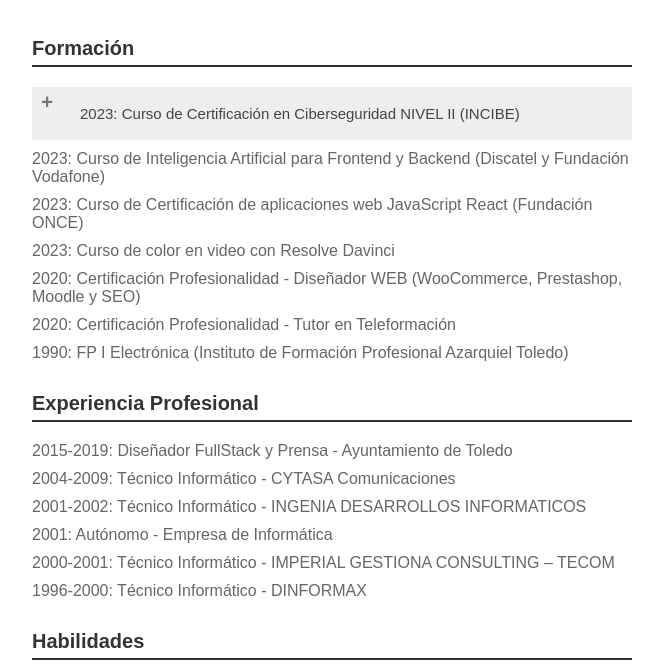
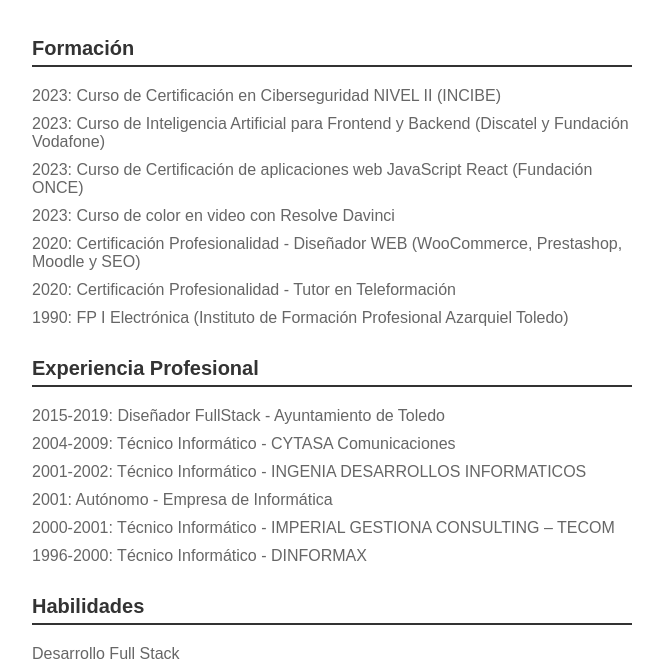
Before and after one commit to PixalStudioDev/FrontEndONCE, a plain HTML site: page ejercicios/cv/index.html in a window 1280 px wide. Shown: the part 287-957 px from the top of the page, without its empty margins (308-971 px from the left). Drawn offline with Linux system fonts and the light colour scheme.

Commit message:
Add files via upload

```diff
--- a/ejercicios/cv/css/styles.css
+++ b/ejercicios/cv/css/styles.css
@@ -1,5 +1,5 @@
 * {
-  margin: 0;
+  margin: 0 ;
   padding: 0;
   box-sizing: border-box;
 }
@@ -63,7 +63,7 @@
 
 a:hover svg {
 
-  transition: fill 0.3s ease;
+  transition: fill 0.3s ease; /* Transición suave del color */
 }
 
 img {
@@ -79,66 +79,6 @@
   margin-right: 5px;
 }
 
-div.section:nth-child(5)>ul:nth-child(2) {
+div.section:nth-child(5) > ul:nth-child(2) {
   display: flex;
-}
-
-.accordion {
-  background-color: #eee;
-  color: #444;
-  cursor: pointer;
-  padding: 18px;
-  width: 100%;
-  border: none;
-  text-align: left;
-  outline: none;
-  font-size: 15px;
-  transition: 0.4s;
-  position: relative;
-  /* Posición relativa para el :after */
-}
-
-.active,
-.accordion:hover {
-  background-color: #ccc;
-}
-
-.accordion span {
-  display: inline-block;
-  width: calc(100% - 30px);
-  padding-left: 30px;
-}
-
-.accordion:after {
-  content: '\002B';
-  color: #777;
-  position: absolute;
-  left: 5px;
-  top: 5px;
-  transform: rotate(0deg);
-  font-weight: bold;
-  width: 20px;
-  height: 20px;
-  text-align: center;
-  line-height: 20px;
-  transition: transform 0.3s ease;
-  font-size: 20px;
-}
-
-.active:after {
-  transform: rotate(45deg);
-}
-
-.panel {
-  max-height: 0;
-  overflow: hidden;
-  transition: max-height 0.2s ease-out;
-}
-
-.panel > p {
-  margin-top: 10px;
-  margin-bottom: 10px;
-  font-family: 'Segoe UI', Tahoma, Geneva, Verdana, sans-serif;
-  font-weight: bold;
-  font-size: 13px;
-}
+  }
--- a/ejercicios/cv/index.html
+++ b/ejercicios/cv/index.html
@@ -1,12 +1,9 @@
 <!DOCTYPE html>
-<html lang="es">
+<html>
 
 <head>
   <title>CV de Antonio Seguido Esteban</title>
   <meta charset="utf-8">
-  <meta name="description"
-    content="CV de Antonio Seguido Esteban, Técnico Informático con más de 20 años de experiencia.">
-  <meta name="viewport" content="width=device-width, initial-scale=1">
   <link rel="stylesheet" href="css/styles.css" type="text/css" />
 </head>
 
@@ -20,18 +17,15 @@
       <p>Técnico Informático con más de 20 años de experiencia</p>
       <br>
       Email: <a href="mailto:toniseguido@gmail.com">toniseguido@gmail.com</a> |
-      Telf: <a href="tel:+34619730074">619730074</a>
+      Tlf: <a href="tel:+34619730074">619730074</a>
+
+
     </header>
 
-    <section class="section">
+    <div class="section">
       <h2>Formación</h2>
       <ul>
-        <li class="accordion">
-          <span>2023: Curso de Certificación en Ciberseguridad NIVEL II (INCIBE)</span>
-          <article class="panel">
-            <p>El curso proporciona una comprensión profunda de la ciberseguridad, incluyendo la gestión de incidentes y análisis forense, junto con el manejo de riesgos y cumplimiento del GDPR, fortaleciendo habilidades en sistemas operativos, redes y herramientas empresariales especializadas.</p>
-          </article>
-        </li>
+        <li>2023: Curso de Certificación en Ciberseguridad NIVEL II (INCIBE)</li>
         <li>2023: Curso de Inteligencia Artificial para Frontend y Backend (Discatel y Fundación Vodafone)</li>
         <li>2023: Curso de Certificación de aplicaciones web JavaScript React (Fundación ONCE)</li>
         <li>2023: Curso de color en video con Resolve Davinci</li>
@@ -39,17 +33,18 @@
         <li>2020: Certificación Profesionalidad - Tutor en Teleformación</li>
         <li>1990: FP I Electrónica (Instituto de Formación Profesional Azarquiel Toledo)</li>
       </ul>
-    </section>
+    </div>
 
     <div class="section">
       <h2>Experiencia Profesional</h2>
       <ul>
-        <li>2015-2019: Diseñador FullStack y Prensa - Ayuntamiento de Toledo</li>
+        <li>2015-2019: Diseñador FullStack - Ayuntamiento de Toledo</li>
         <li>2004-2009: Técnico Informático - CYTASA Comunicaciones</li>
         <li>2001-2002: Técnico Informático - INGENIA DESARROLLOS INFORMATICOS</li>
         <li>2001: Autónomo - Empresa de Informática</li>
         <li>2000-2001: Técnico Informático - IMPERIAL GESTIONA CONSULTING – TECOM</li>
         <li>1996-2000: Técnico Informático - DINFORMAX</li>
+        <!-- Más experiencias aquí si es necesario -->
       </ul>
     </div>
 
@@ -59,6 +54,7 @@
         <li>Desarrollo Full Stack</li>
         <li>Gestión de Servidores Windows y Linux</li>
         <li>Programación en JavaScript, HTML, CSS</li>
+        <!-- Más habilidades aquí si es necesario -->
       </ul>
     </div>
 
@@ -67,11 +63,8 @@
       <ul>
         <li>
           <a href="https://www.linkedin.com/in/antonio-seguido-esteban-66726527/">
-            <svg xmlns="http://www.w3.org/2000/svg" viewBox="0 0 24 24" fill="currentColor" class="mercado-match"
-              width="24" height="24" focusable="false">
-              <path
-                d="M20.5 2h-17A1.5 1.5 0 002 3.5v17A1.5 1.5 0 003.5 22h17a1.5 1.5 0 001.5-1.5v-17A1.5 1.5 0 0020.5 2zM8 19H5v-9h3zM6.5 8.25A1.75 1.75 0 118.3 6.5a1.78 1.78 0 01-1.8 1.75zM19 19h-3v-4.74c0-1.42-.6-1.93-1.38-1.93A1.74 1.74 0 0013 14.19a.66.66 0 000 .14V19h-3v-9h2.9v1.3a3.11 3.11 0 012.7-1.4c1.55 0 3.36.86 3.36 3.66z">
-              </path>
+            <svg xmlns="http://www.w3.org/2000/svg" viewBox="0 0 24 24" fill="currentColor" class="mercado-match" width="24" height="24" focusable="false">
+              <path d="M20.5 2h-17A1.5 1.5 0 002 3.5v17A1.5 1.5 0 003.5 22h17a1.5 1.5 0 001.5-1.5v-17A1.5 1.5 0 0020.5 2zM8 19H5v-9h3zM6.5 8.25A1.75 1.75 0 118.3 6.5a1.78 1.78 0 01-1.8 1.75zM19 19h-3v-4.74c0-1.42-.6-1.93-1.38-1.93A1.74 1.74 0 0013 14.19a.66.66 0 000 .14V19h-3v-9h2.9v1.3a3.11 3.11 0 012.7-1.4c1.55 0 3.36.86 3.36 3.66z"></path>
             </svg>
           </a>
         </li>
@@ -88,7 +81,6 @@
       </ul>
     </div>
   </div>
-  <script src="js/scripts.js"></script>
 </body>
 
 </html>
```
